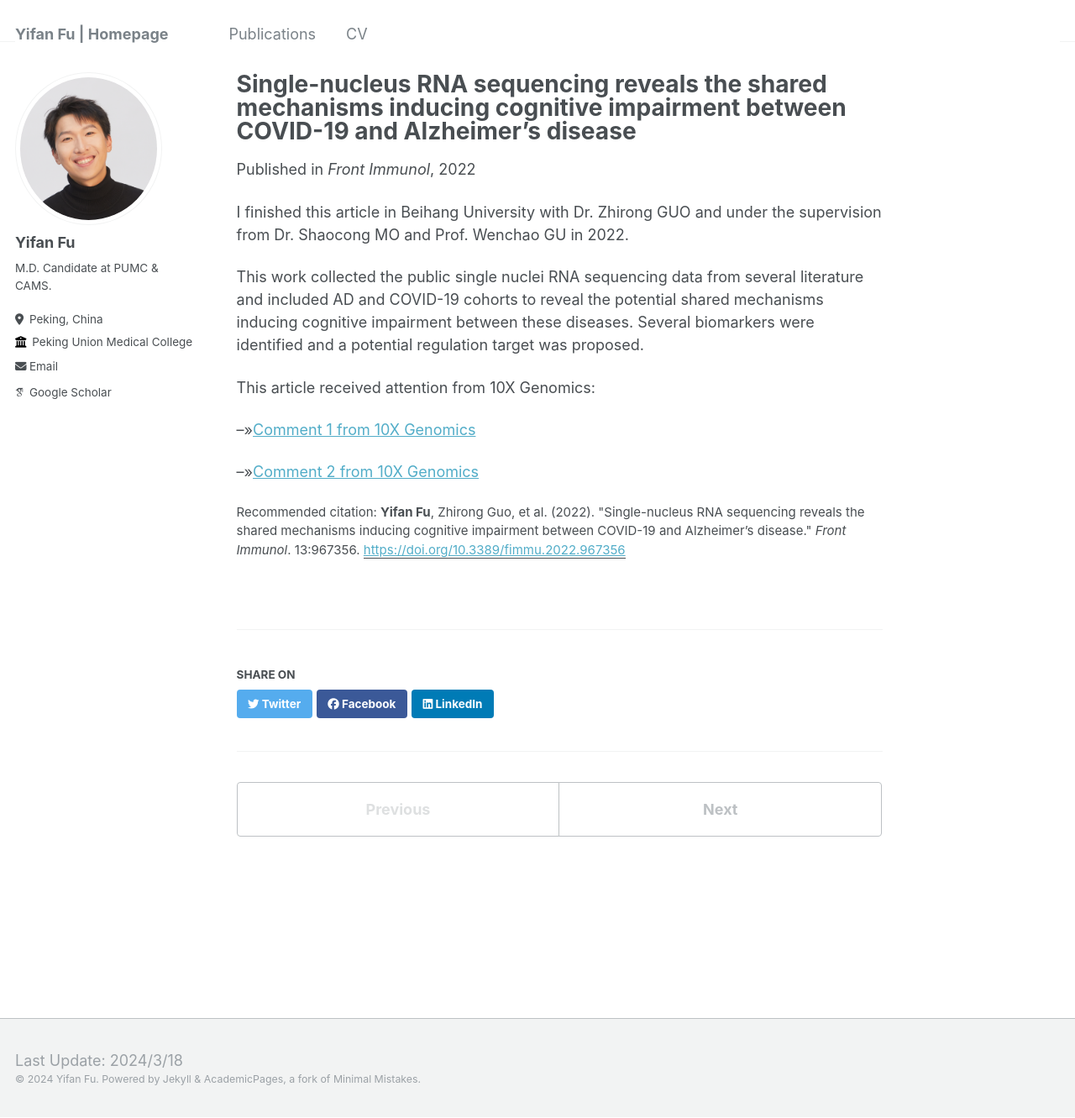
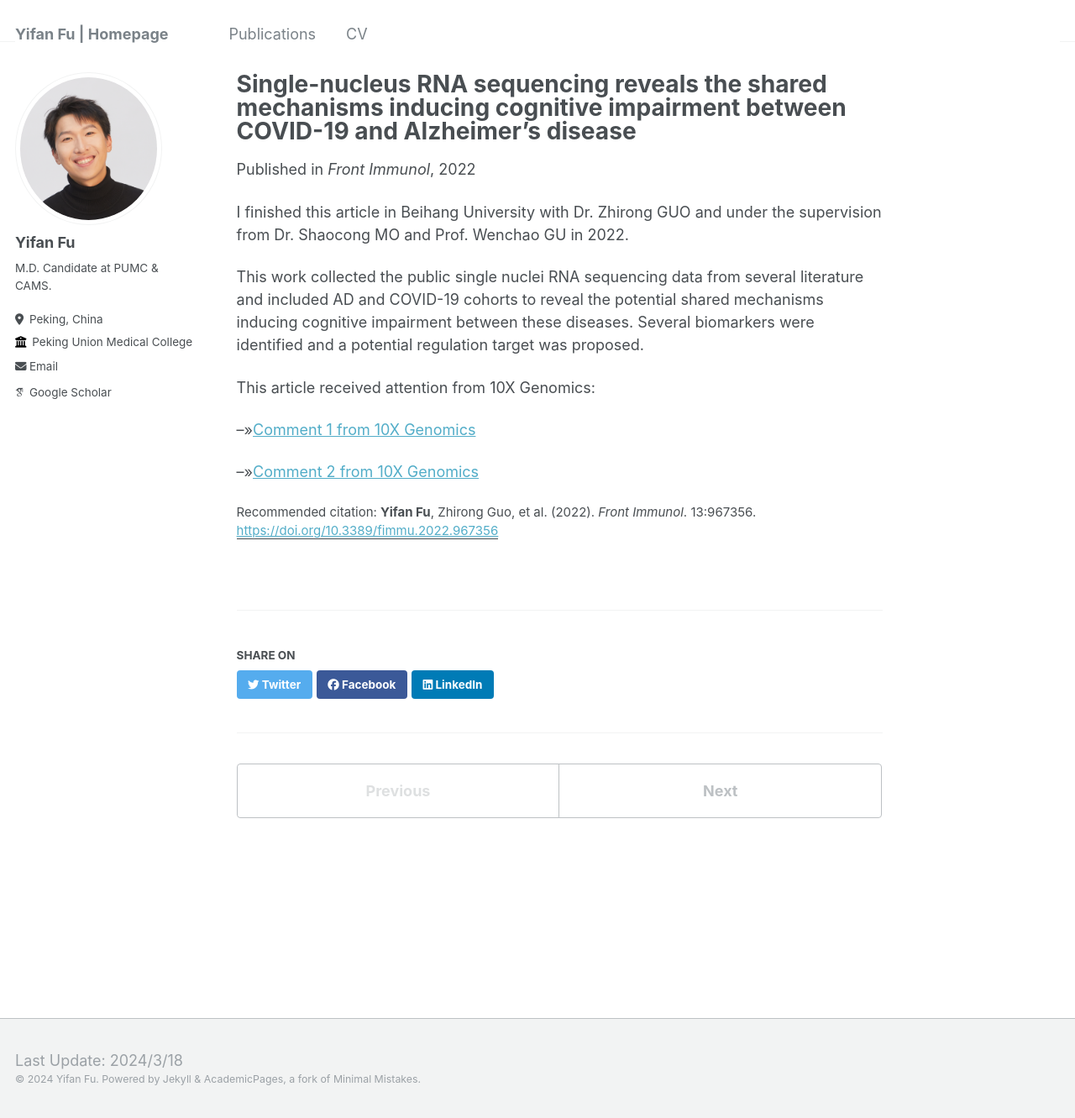
Before and after one commit to yifanfu01/yifanfu01.github.io, a Jekyll site: the page built from _publications/2022FII.md, in a window 1280 px wide and 1331 px high. Shown: the whole window at 84% size. Built offline with Jekyll 4.4.1, drawn with Linux system fonts in a browser that asks for light colours; some web fonts are replaced.

Commit message:
Update 2022FII.md

```diff
--- a/_publications/2022FII.md
+++ b/_publications/2022FII.md
@@ -6,7 +6,7 @@ excerpt: 'This paper utilized snRNA-seq revealing the potential shared neural ch
 date: 2022-09-23
 venue: 'Front Immunol'
 paperurl: 'https://doi.org/10.3389/fimmu.2022.967356'
-citation: '<b>Yifan Fu</b>, Zhirong Guo, et al. (2022). &quot;Single-nucleus RNA sequencing reveals the shared mechanisms inducing cognitive impairment between COVID-19 and Alzheimer’s disease.&quot; <i>Front Immunol</i>. 13:967356.'
+citation: '<b>Yifan Fu</b>, Zhirong Guo, et al. (2022). <i>Front Immunol</i>. 13:967356.'
 ---
 
 I finished this article in Beihang University with Dr. Zhirong GUO and under the supervision from Dr. Shaocong MO and Prof. Wenchao GU in 2022.
```
